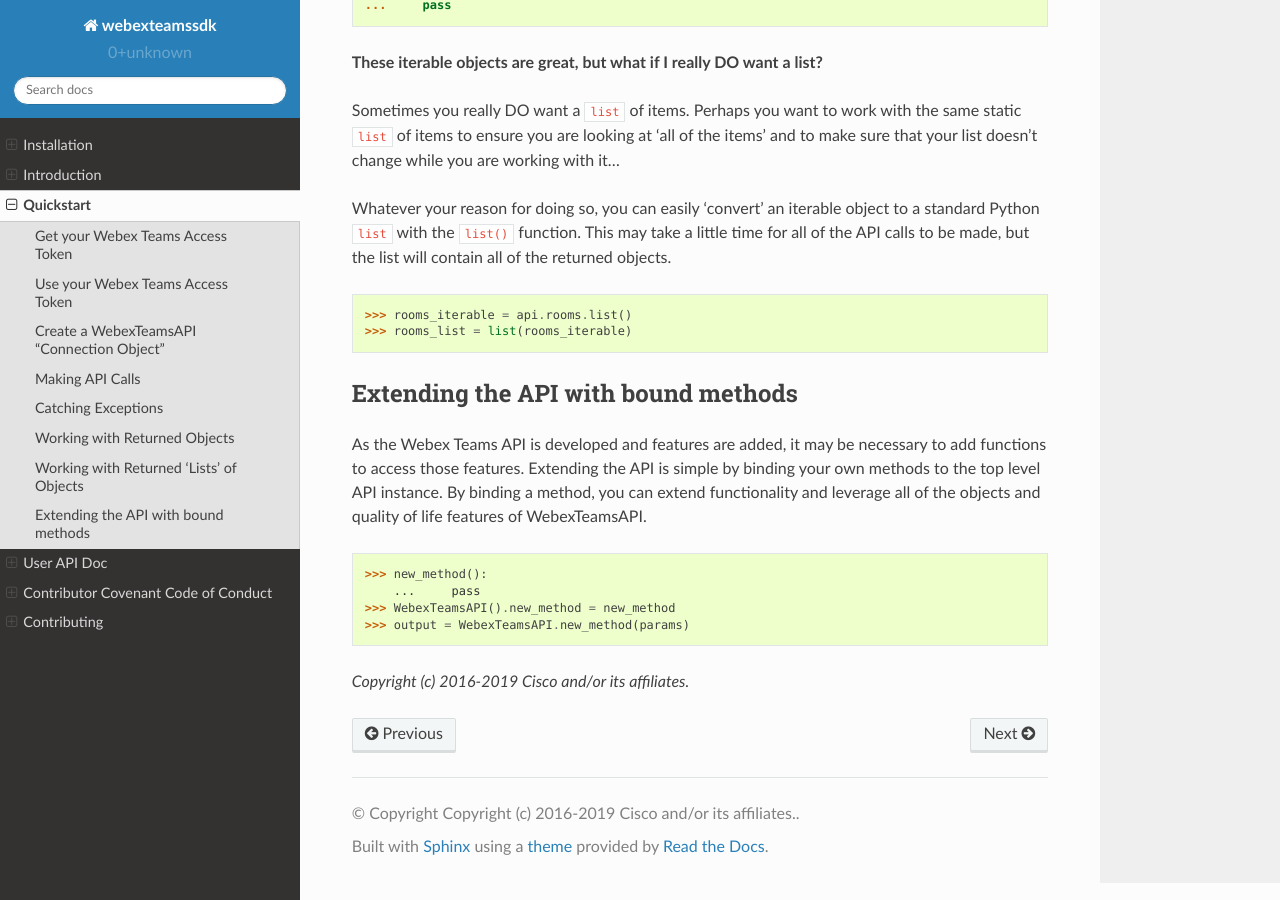
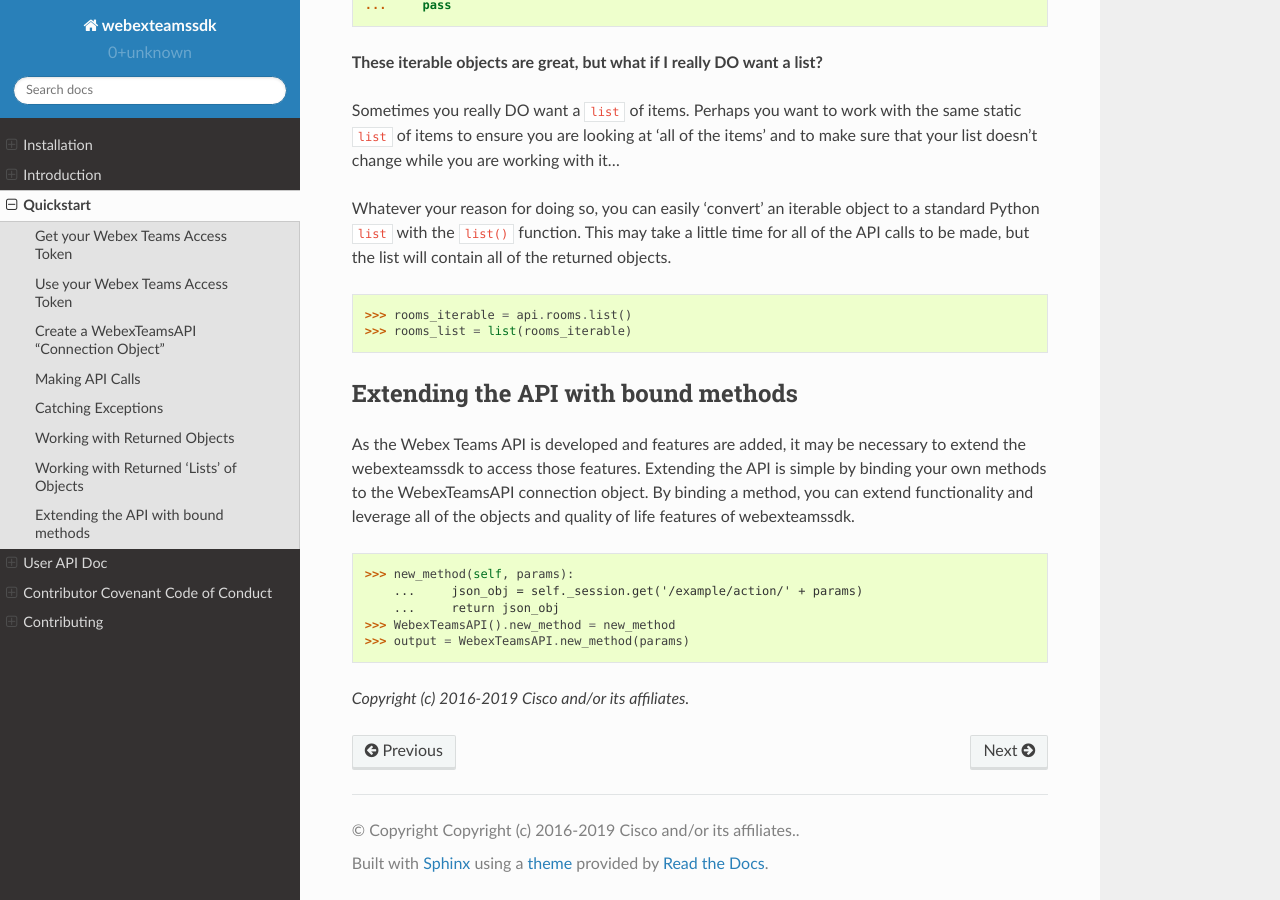
Before and after one commit to WebexCommunity/WebexPythonSDK, a Sphinx documentation site: the page built from docs/user/quickstart.rst, in a window 1280 px wide and 900 px high, scrolled down 8980 px. Built offline with Sphinx 7.4.7 and the Read the Docs theme 2.0.0, drawn with Linux system fonts in a browser that asks for light colours.

Commit message:
added to binding methods section

```diff
--- a/docs/user/quickstart.rst
+++ b/docs/user/quickstart.rst
@@ -472,14 +472,15 @@
 Extending the API with bound methods
 ------------------------------------
 
-As the Webex Teams API is developed and features are added, it may be necessary to add functions to access those features.
-Extending the API is simple by binding your own methods to the top level API instance. By binding a method, you can
-extend functionality and leverage all of the objects and quality of life features of WebexTeamsAPI.
+As the Webex Teams API is developed and features are added, it may be necessary to extend the webexteamssdk to access those features.
+Extending the API is simple by binding your own methods to the WebexTeamsAPI connection object. By binding a method, you can
+extend functionality and leverage all of the objects and quality of life features of webexteamssdk.
 
 .. code-block:: python
 
-    >>> new_method():
-        ...     pass
+    >>> new_method(self, params):
+        ...     json_obj = self._session.get('/example/action/' + params)
+        ...     return json_obj
     >>> WebexTeamsAPI().new_method = new_method
     >>> output = WebexTeamsAPI.new_method(params)
 
```
